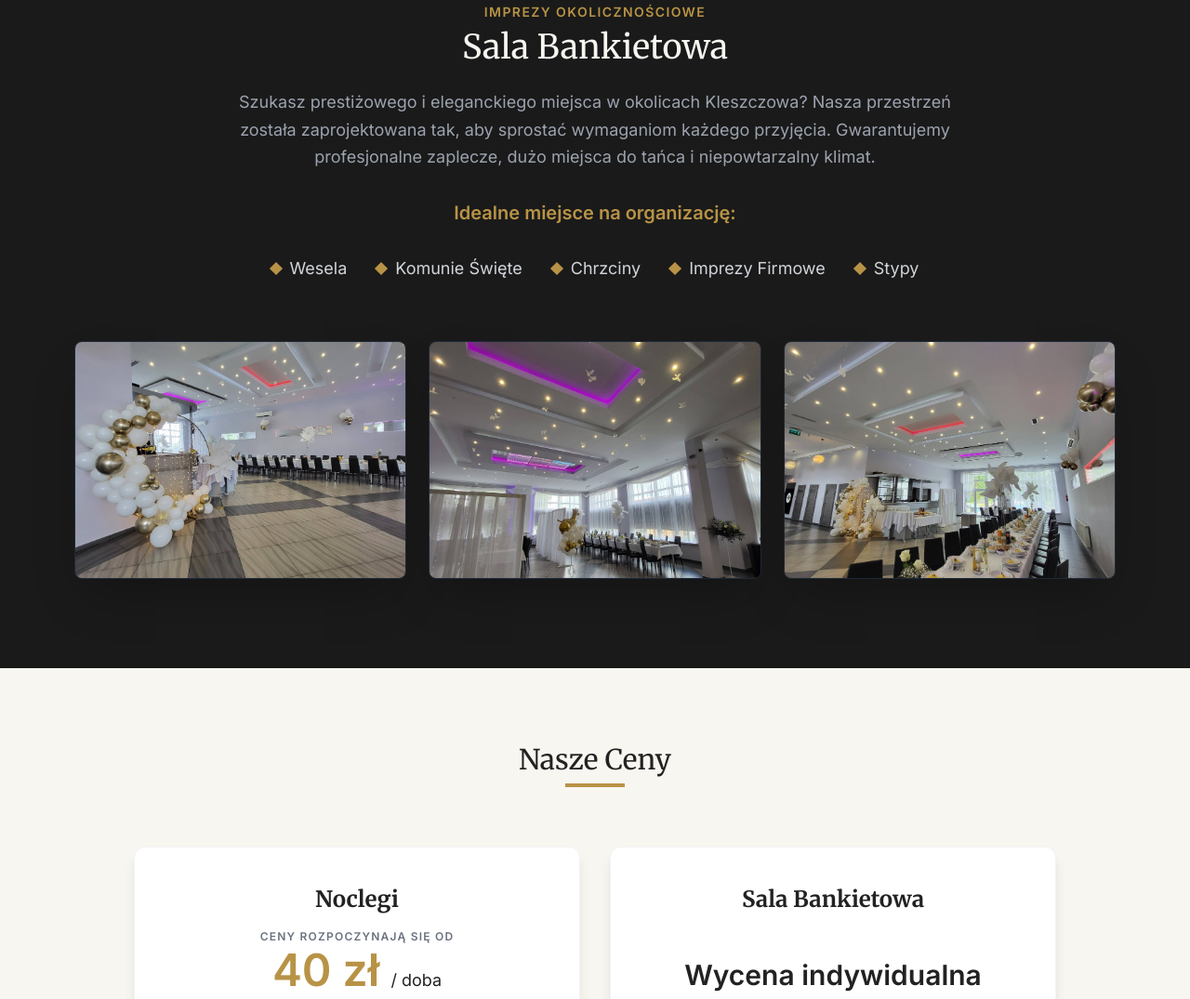
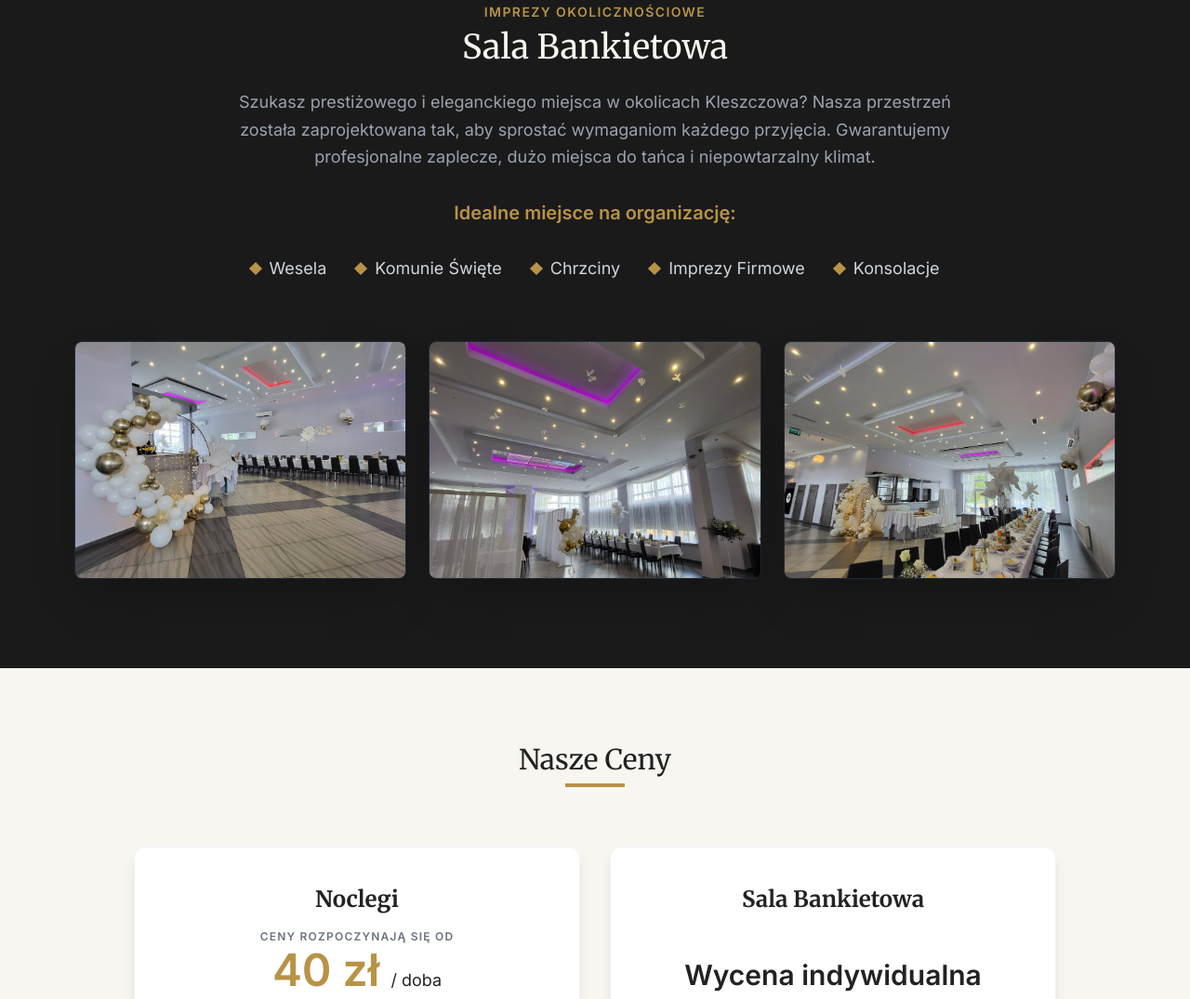
Before and after one commit to sliwkens800-ship-it/agronocka-strona, a plain HTML site: page index.html in a window 1280 px wide. Shown: the part 2043-3118 px from the top of the page at 93% size. Drawn offline with nearby package versions, Linux system fonts and the light colour scheme.

Commit message:
Change event5 from 'Stypy' to 'Konsolacje'

```diff
--- a/index.html
+++ b/index.html
@@ -548,7 +548,7 @@
                 event2: "Komunie Święte",
                 event3: "Chrzciny",
                 event4: "Imprezy Firmowe",
-                event5: "Stypy",
+                event5: "Konsolacje",
                 pricingTitle: "Nasze Ceny",
                 priceRoomsTitle: "Noclegi",
                 priceFrom: "Ceny rozpoczynają się od",
```
